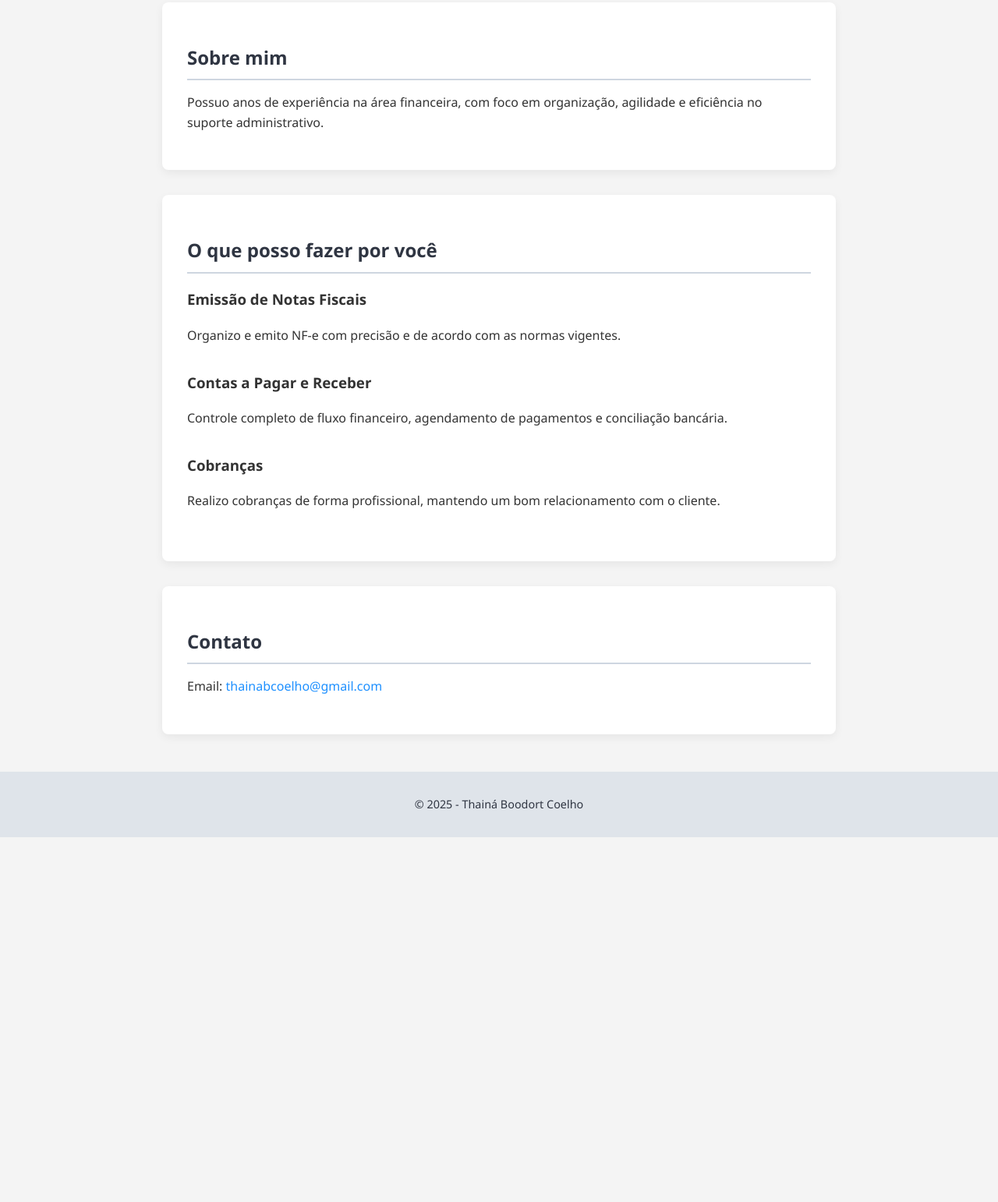
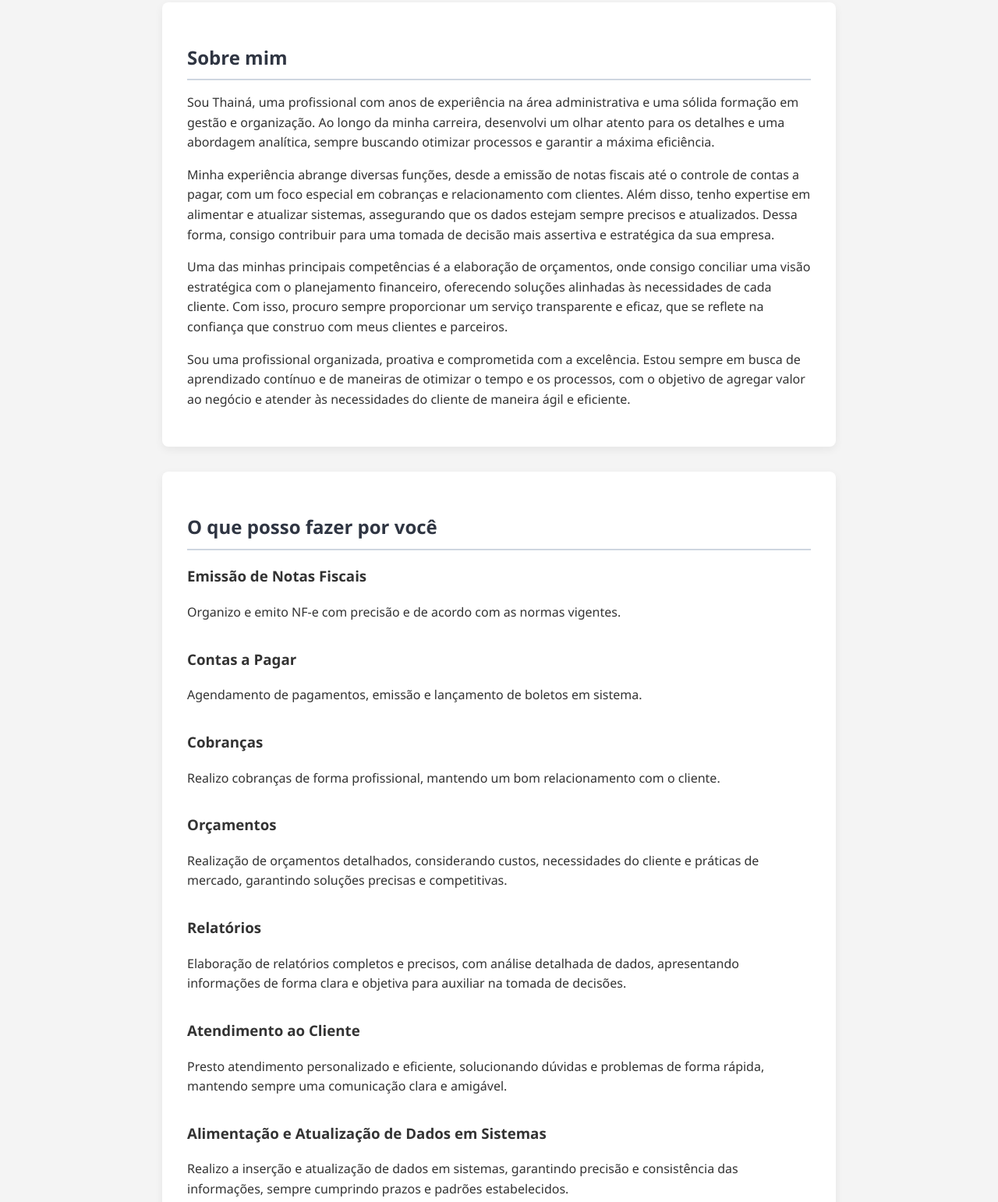
Before and after one commit to DouglasSMartins/portfolio, a plain HTML site: page index.html in a window 1280 px wide. Shown: the part 373-1915 px from the top of the page at 78% size. Before the commit the page ends 1447 px from the top, so only its background shows below. Drawn offline with Linux system fonts and the light colour scheme.

Commit message:
Update index.html

```diff
--- a/index.html
+++ b/index.html
@@ -5,6 +5,7 @@
   <meta name="viewport" content="width=device-width, initial-scale=1.0"/>
   <title>Thainá Boodort Coelho - Assistente Virtual</title>
   <link rel="stylesheet" href="style.css" />
+  <link rel="stylesheet" href="https://cdnjs.cloudflare.com/ajax/libs/font-awesome/6.0.0-beta3/css/all.min.css">
 </head>
 <body>
   <header>
@@ -13,10 +14,25 @@
     <p>Assistente Virtual</p>
   </header>
 
-  <section class="sobre">
-    <h2>Sobre mim</h2>
-    <p>Possuo anos de experiência na área financeira, com foco em organização, agilidade e eficiência no suporte administrativo.</p>
-  </section>
+<section class="sobre">
+  <h2>Sobre mim</h2>
+  <p>
+    Sou Thainá, uma profissional com anos de experiência na área administrativa e uma sólida formação em gestão e organização. Ao longo da minha carreira, desenvolvi um olhar atento para os detalhes e uma abordagem analítica, sempre buscando otimizar processos e garantir a máxima eficiência.
+  </p>
+
+  <p>
+    Minha experiência abrange diversas funções, desde a emissão de notas fiscais até o controle de contas a pagar, com um foco especial em cobranças e relacionamento com clientes. Além disso, tenho expertise em alimentar e atualizar sistemas, assegurando que os dados estejam sempre precisos e atualizados. Dessa forma, consigo contribuir para uma tomada de decisão mais assertiva e estratégica da sua empresa.
+  </p>
+
+  <p>
+    Uma das minhas principais competências é a elaboração de orçamentos, onde consigo conciliar uma visão estratégica com o planejamento financeiro, oferecendo soluções alinhadas às necessidades de cada cliente. Com isso, procuro sempre proporcionar um serviço transparente e eficaz, que se reflete na confiança que construo com meus clientes e parceiros.
+  </p>
+
+  <p>
+    Sou uma profissional organizada, proativa e comprometida com a excelência. Estou sempre em busca de aprendizado contínuo e de maneiras de otimizar o tempo e os processos, com o objetivo de agregar valor ao negócio e atender às necessidades do cliente de maneira ágil e eficiente.
+  </p>
+</section>
+
 
   <section class="projetos">
     <h2>O que posso fazer por você</h2>
@@ -25,19 +41,42 @@
       <p>Organizo e emito NF-e com precisão e de acordo com as normas vigentes.</p>
     </div>
     <div class="projeto">
-      <h3>Contas a Pagar e Receber</h3>
-      <p>Controle completo de fluxo financeiro, agendamento de pagamentos e conciliação bancária.</p>
+      <h3>Contas a Pagar</h3>
+      <p>Agendamento de pagamentos, emissão e lançamento de boletos em sistema.</p>
     </div>
     <div class="projeto">
       <h3>Cobranças</h3>
       <p>Realizo cobranças de forma profissional, mantendo um bom relacionamento com o cliente.</p>
     </div>
+	<div class="projeto">
+      <h3>Orçamentos</h3>
+      <p>Realização de orçamentos detalhados, considerando custos, necessidades do cliente e práticas de mercado, garantindo soluções precisas e competitivas.</p>
+    </div>
+	<div class="projeto">
+      <h3>Relatórios</h3>
+      <p>Elaboração de relatórios completos e precisos, com análise detalhada de dados, apresentando informações de forma clara e objetiva para auxiliar na tomada de decisões.</p>
+    </div>
+	<div class="projeto">
+      <h3>Atendimento ao Cliente</h3>
+      <p>Presto atendimento personalizado e eficiente, solucionando dúvidas e problemas de forma rápida, mantendo sempre uma comunicação clara e amigável.</p>
+    </div>
+	<div class="projeto">
+      <h3>Alimentação e Atualização de Dados em Sistemas</h3>
+      <p>Realizo a inserção e atualização de dados em sistemas, garantindo precisão e consistência das informações, sempre cumprindo prazos e padrões estabelecidos.</p>
+    </div>
   </section>
 
   <section class="contato">
-    <h2>Contato</h2>
-    <p>Email: <a href="mailto:thainabcoelho@gmail.com">thainabcoelho@gmail.com</a></p>
+	<h2>Contato</h2>
+	<p>Email: <a href="mailto:thainabcoelho@gmail.com"><i class="fas fa-envelope"></i> thainabcoelho@gmail.com</a></p>
+
+	<!-- Instagram -->
+	<p>Instagram: <a href="https://www.instagram.com/thaina.assessoravirtual/" target="_blank"><i class="fab fa-instagram"></i> @thaina.assessoravirtual</a></p>
+
+	<!-- WhatsApp -->
+	<p>WhatsApp: <a href="https://wa.me/5548999823417?text=Oi,%20Gostaria%20de%20saber%20mais%20sobre%20o%20seu%20trabalho." target="_blank"><i class="fab fa-whatsapp"></i> Enviar mensagem</a></p>
   </section>
+
 
   <footer>
     <p>&copy; 2025 - Thainá Boodort Coelho</p>
```
